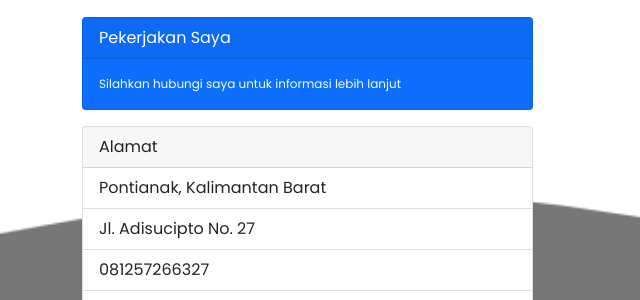
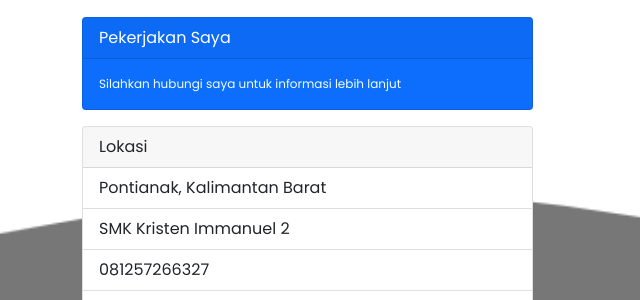
Before and after one commit to dokterkepin/dokterkepin.github.io, a plain HTML site: page index.html in a window 1280 px wide. Shown: the part 3040-3340 px from the top of the page, 0-640 px from the left. Drawn offline with nearby package versions, Linux system fonts and the light colour scheme.

Commit message:
Perubahan informasi lokasi

```diff
--- a/index.html
+++ b/index.html
@@ -246,11 +246,11 @@
 
                     <div class="card">
                         <div class=" card-header">
-                            Alamat
+                            Lokasi
                         </div>
                         <ul class="list-group list-group-flush">
                             <li class="list-group-item">Pontianak, Kalimantan Barat</li>
-                            <li class="list-group-item">Jl. Adisucipto No. 27</li>
+                            <li class="list-group-item">SMK Kristen Immanuel 2</li>
                             <li class="list-group-item">081257266327</li>
                             <li class="list-group-item">kevin.2878@ski.sch.id</li>
                         </ul>
```
